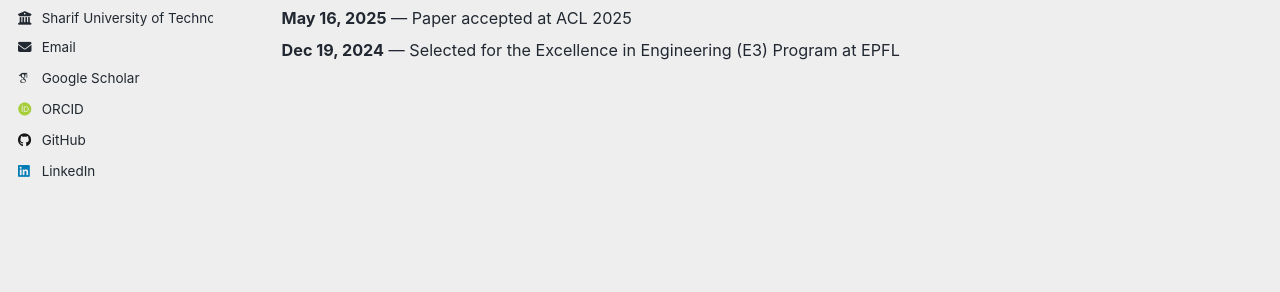
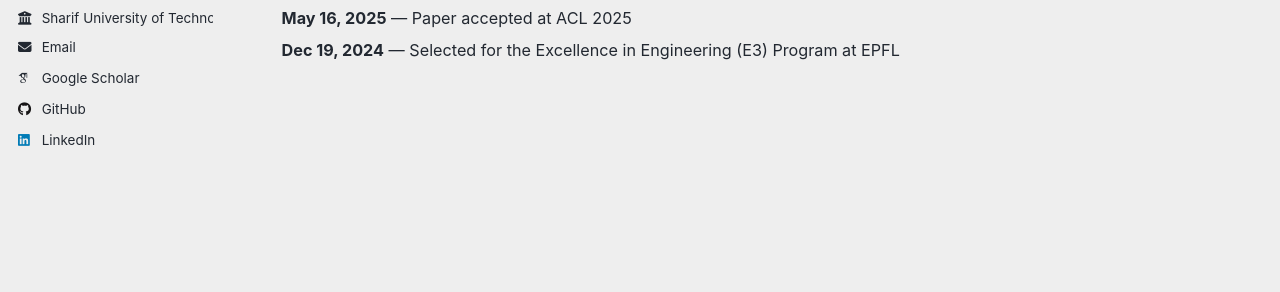
Before and after one commit to AmirHosseinYari2002/AmirHosseinYari2002.github.io, a Jekyll site: the page built from _pages/about.md, in a window 1280 px wide. Shown: the part 459-751 px from the top of the page. Built offline with Jekyll 4.4.1, drawn with Linux system fonts in a browser that asks for light colours; some web fonts are replaced; a script that is not in the unit is left out.

Commit message:
Update config file

```diff
--- a/_config.yml
+++ b/_config.yml
@@ -38,7 +38,7 @@ author:
   googlescholar    : "https://scholar.google.com/citations?hl=en\\&user=cYc6hYkAAAAJ"
   inspire-hep      : # URL
   impactstory      : # URL
-  orcid            : "https://orcid.org/0009-0007-3683-6917"
+  orcid            : # "https://orcid.org/0009-0007-3683-6917"
   semantic         : # URL
   pubmed           : # URL
   researchgate     : # URL
```
